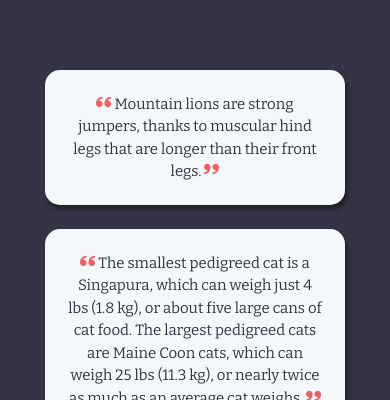
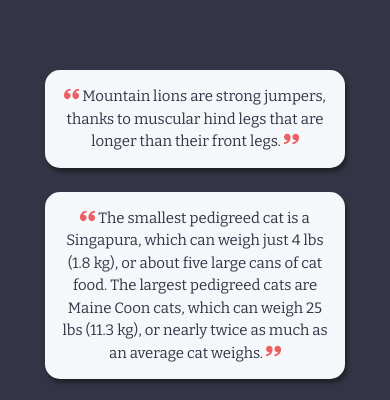
Before and after one commit to Andantez/meow-center, a Next.js app: page / in a window 390 px wide. Shown: the part 1600-2000 px from the top of the page. Built offline with nearby package versions, Linux system fonts and the light colour scheme.

Commit message:
Add: close sidebar on click. Change: article padding on small screens.

```diff
--- a/components/Sidebar.js
+++ b/components/Sidebar.js
@@ -21,7 +21,7 @@ const Sidebar = () => {
               return (
                 <li key={title}>
                   <Link href={link}>
-                    <a>
+                    <a onClick={closeSidebar}>
                       {icon} {title}
                     </a>
                   </Link>
--- a/components/SingleFact.js
+++ b/components/SingleFact.js
@@ -19,7 +19,7 @@ const StyledArticle = styled.article`
   font-weight: var(--fw-normal);
   line-height: 1.5;
   background-color: var(--clr-secondary-500);
-  padding: 1.5em;
+  padding: 1em;
   margin: 0 auto;
   border-radius: 1em;
   text-align: center;
@@ -30,9 +30,12 @@ const StyledArticle = styled.article`
   }
 
   @media (min-width: 768px) {
-    display: flex ;
+    display: flex;
     align-items: center;
+  }
 
+  @media (min-width: 1024px) {
+    padding: 1.5em;
   }
 `;
 export default SingleFact;
```
